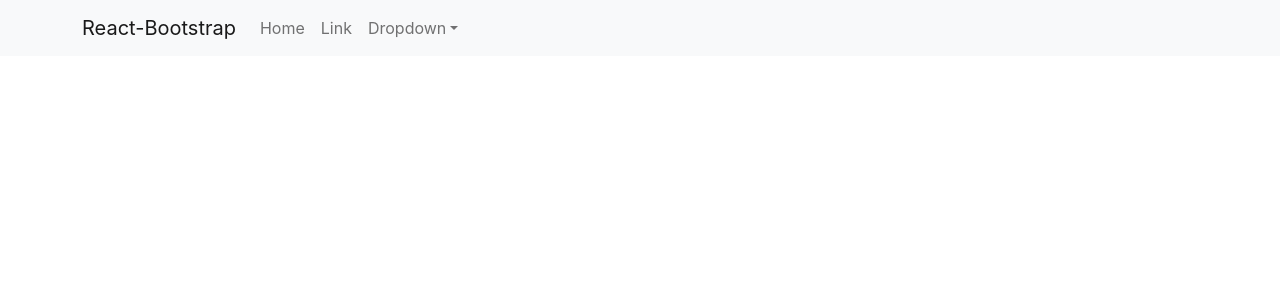
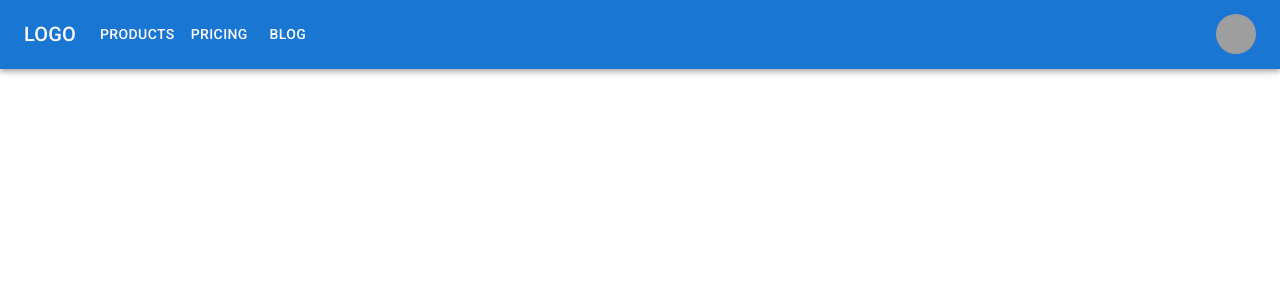
Before and after one commit to lau7aro-maza/react-app-, a React (Create React App) app: page / in a window 1280 px wide. Shown: the top 300 px of the page. Built offline with nearby package versions, Linux system fonts and the light colour scheme; grey boxes are pictures that could not be loaded.

Commit message:
carrito de compras icono

```diff
--- a/package.json
+++ b/package.json
@@ -3,6 +3,10 @@
   "version": "0.1.0",
   "private": true,
   "dependencies": {
+    "@emotion/react": "^11.8.2",
+    "@emotion/styled": "^11.8.1",
+    "@mui/icons-material": "^5.5.1",
+    "@mui/material": "^5.5.3",
     "@testing-library/jest-dom": "^5.16.3",
     "@testing-library/react": "^12.1.4",
     "@testing-library/user-event": "^13.5.0",
--- a/public/index.html
+++ b/public/index.html
@@ -30,6 +30,15 @@
       work correctly both with client-side routing and a non-root public URL.
       Learn how to configure a non-root public URL by running `npm run build`.
     -->
+
+    <link
+      rel="stylesheet"
+      href="https://fonts.googleapis.com/css?family=Roboto:300,400,500,700&display=swap"
+    />
+    <link
+      rel="stylesheet"
+      href="https://fonts.googleapis.com/icon?family=Material+Icons"
+    />
     <title>React App</title>
   </head>
   <body>
--- a/src/App.js
+++ b/src/App.js
@@ -1,11 +1,15 @@
 import React from "react";
-import Navbar from "./components/NavBar";
+import Navbar from "./components/Navbar";
+/* import CartWidget from "./components/CartWidget"; */
+
+
 
 function App(){
   return (
-    <div>
-      <Navbar />
-    </div>
+    <>
+    <Navbar/>
+{/*     <CartWidget/> */}
+    </>
   );
 }
 
--- a/src/components/NavBar.jsx
+++ b/src/components/NavBar.jsx
@@ -1,30 +1,140 @@
 import * as React from 'react';
-import { Container, Nav, Navbar, NavDropdown } from 'react-bootstrap';
+import AppBar from '@mui/material/AppBar';
+import Box from '@mui/material/Box';
+import Toolbar from '@mui/material/Toolbar';
+import IconButton from '@mui/material/IconButton';
+import Typography from '@mui/material/Typography';
+import Menu from '@mui/material/Menu';
+import MenuIcon from '@mui/icons-material/Menu';
+import Container from '@mui/material/Container';
+import Avatar from '@mui/material/Avatar';
+import Button from '@mui/material/Button';
+import Tooltip from '@mui/material/Tooltip';
+import MenuItem from '@mui/material/MenuItem';
 
-export default function NavBar() {
-    return (
-        <Navbar bg="light" expand="lg">
-  <Container>
-    <Navbar.Brand href="#home">React-Bootstrap</Navbar.Brand>
-    <Navbar.Toggle aria-controls="basic-navbar-nav" />
-    <Navbar.Collapse id="basic-navbar-nav">
-      <Nav className="me-auto">
-        <Nav.Link href="#home">Home</Nav.Link>
-        <Nav.Link href="#link">Link</Nav.Link>
-        <NavDropdown title="Dropdown" id="basic-nav-dropdown">
-          <NavDropdown.Item href="#action/3.1">Action</NavDropdown.Item>
-          <NavDropdown.Item href="#action/3.2">Another action</NavDropdown.Item>
-          <NavDropdown.Item href="#action/3.3">Something</NavDropdown.Item>
-          <NavDropdown.Divider />
-          <NavDropdown.Item href="#action/3.4">Separated link</NavDropdown.Item>
-        </NavDropdown>
-      </Nav>
-    </Navbar.Collapse>
-  </Container>
-</Navbar>
-    );
+const pages = ['Products', 'Pricing', 'Blog'];
+const settings = ['Profile', 'Account', 'Dashboard', 'Logout'];
 
+const ResponsiveAppBar = () => {
+  const [anchorElNav, setAnchorElNav] = React.useState(null);
+  const [anchorElUser, setAnchorElUser] = React.useState(null);
 
+  const handleOpenNavMenu = (event) => {
+    setAnchorElNav(event.currentTarget);
+  };
+  const handleOpenUserMenu = (event) => {
+    setAnchorElUser(event.currentTarget);
+  };
 
+  const handleCloseNavMenu = () => {
+    setAnchorElNav(null);
+  };
 
+  const handleCloseUserMenu = () => {
+    setAnchorElUser(null);
+  };
+
+  return (
+    <AppBar position="static">
+      <Container maxWidth="xl">
+        <Toolbar disableGutters>
+          <Typography
+            variant="h6"
+            noWrap
+            component="div"
+            sx={{ mr: 2, display: { xs: 'none', md: 'flex' } }}
+          >
+            LOGO
+          </Typography>
+
+          <Box sx={{ flexGrow: 1, display: { xs: 'flex', md: 'none' } }}>
+            <IconButton
+              size="large"
+              aria-label="account of current user"
+              aria-controls="menu-appbar"
+              aria-haspopup="true"
+              onClick={handleOpenNavMenu}
+              color="inherit"
+            >
+              <MenuIcon />
+            </IconButton>
+            <Menu
+              id="menu-appbar"
+              anchorEl={anchorElNav}
+              anchorOrigin={{
+                vertical: 'bottom',
+                horizontal: 'left',
+              }}
+              keepMounted
+              transformOrigin={{
+                vertical: 'top',
+                horizontal: 'left',
+              }}
+              open={Boolean(anchorElNav)}
+              onClose={handleCloseNavMenu}
+              sx={{
+                display: { xs: 'block', md: 'none' },
+              }}
+            >
+              {pages.map((page) => (
+                <MenuItem key={page} onClick={handleCloseNavMenu}>
+                  <Typography textAlign="center">{page}</Typography>
+                </MenuItem>
+              ))}
+            </Menu>
+          </Box>
+          <Typography
+            variant="h6"
+            noWrap
+            component="div"
+            sx={{ flexGrow: 1, display: { xs: 'flex', md: 'none' } }}
+          >
+            LOGO
+          </Typography>
+          <Box sx={{ flexGrow: 1, display: { xs: 'none', md: 'flex' } }}>
+            {pages.map((page) => (
+              <Button
+                key={page}
+                onClick={handleCloseNavMenu}
+                sx={{ my: 2, color: 'white', display: 'block' }}
+              >
+                {page}
+              </Button>
+            ))}
+          </Box>
+
+          <Box sx={{ flexGrow: 0 }}>
+            <Tooltip title="Open settings">
+              <IconButton onClick={handleOpenUserMenu} sx={{ p: 0 }}>
+                <Avatar alt="Remy Sharp" src="https://png.pngtree.com/element_our/20190528/ourmid/pngtree-shopping-cart-icon-image_1131685.jpg" />
+              </IconButton>
+            </Tooltip>
+            <Menu
+              sx={{ mt: '45px' }}
+              id="menu-appbar"
+              anchorEl={anchorElUser}
+              anchorOrigin={{
+                vertical: 'top',
+                horizontal: 'right',
+              }}
+              keepMounted
+              transformOrigin={{
+                vertical: 'top',
+                horizontal: 'right',
+              }}
+              open={Boolean(anchorElUser)}
+              onClose={handleCloseUserMenu}
+            >
+              {settings.map((setting) => (
+                <MenuItem key={setting} onClick={handleCloseUserMenu}>
+                  <Typography textAlign="center">{setting}</Typography>
+                </MenuItem>
+              ))}
+            </Menu>
+          </Box>
+        </Toolbar>
+      </Container>
+    </AppBar>
+  );
 };
+export default ResponsiveAppBar;
```
Also changed, not shown: src/carrito.jpg (added), 1 other file (tests, documents, lock files or other folders).
